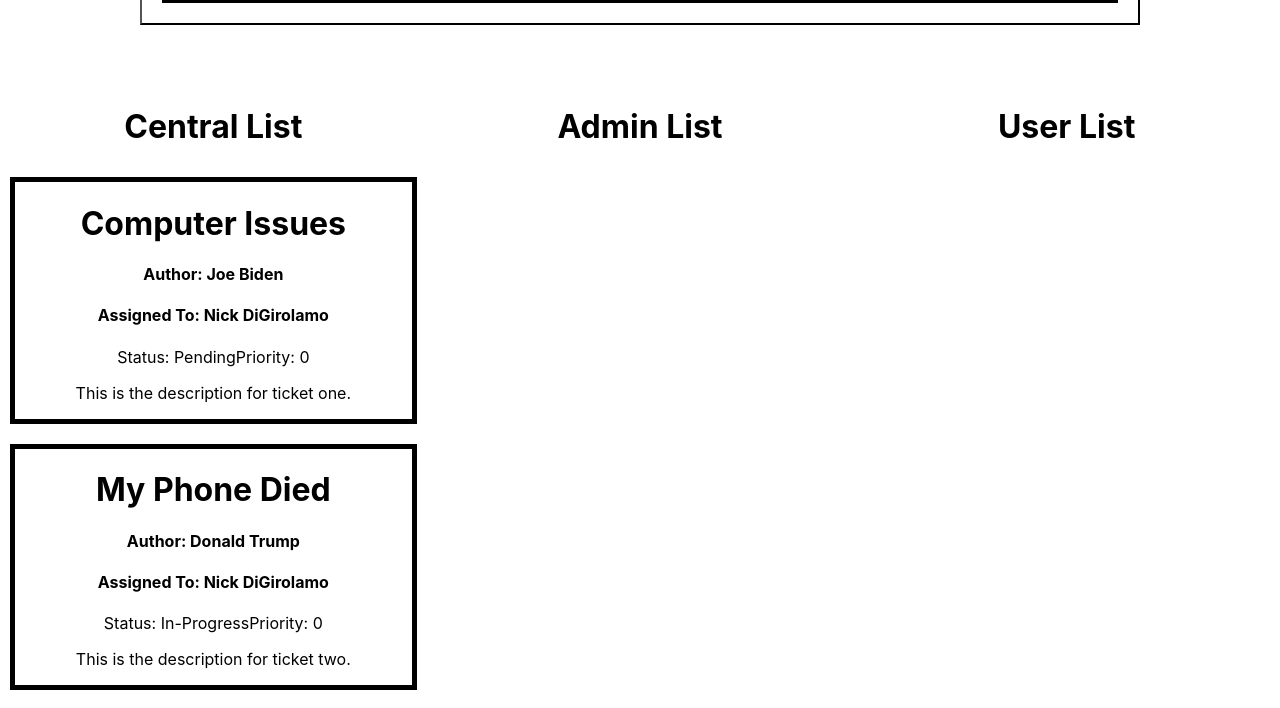
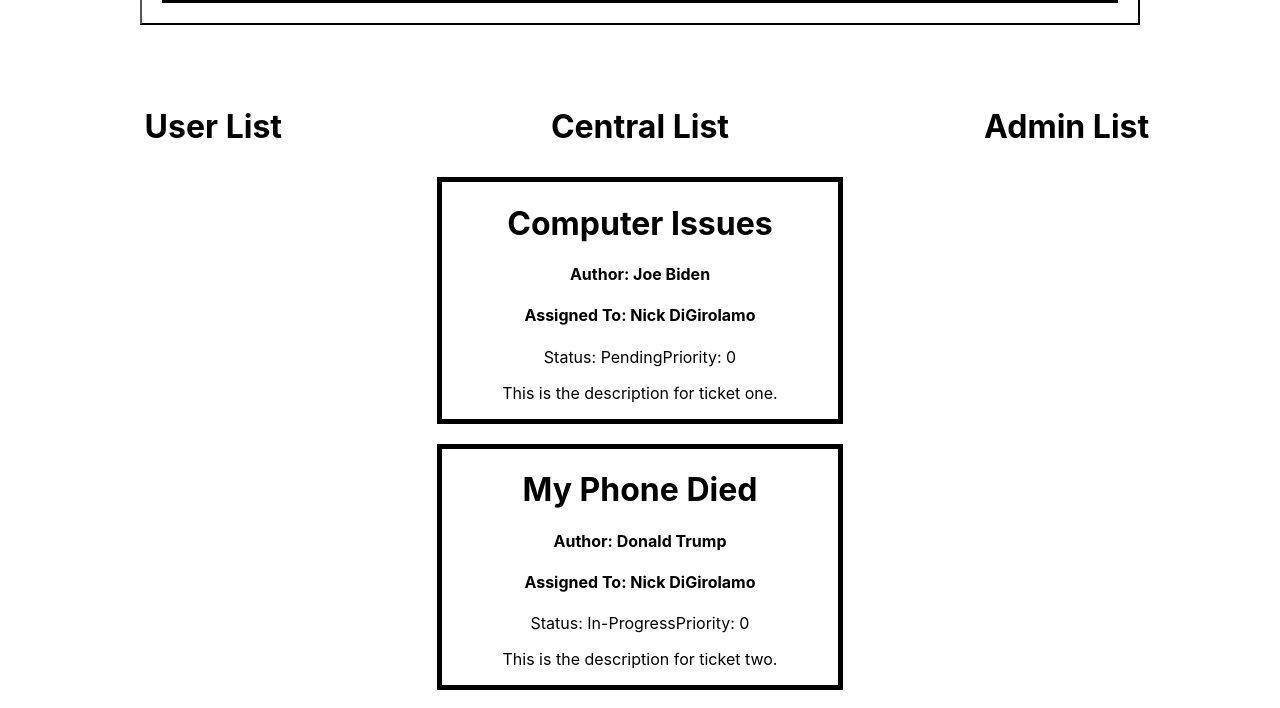
Before and after one commit to galennare/cursed-itsm-board, a React (Create React App) app: page / in a window 1280 px wide. Shown: the part 1040-1748 px from the top of the page. Built offline with nearby package versions, Linux system fonts and the light colour scheme.

Commit message:
added TODO

```diff
--- a/src/App.tsx
+++ b/src/App.tsx
@@ -104,6 +104,16 @@ function App() {
                         className="column"
                         style={{ width: "33.33%", display: "table-cell" }}
                     >
+                        <h1>User List</h1>
+                        <TicketList
+                            ticket_hooks={ticketDB.getUserList(userRole)}
+                            list_type={UserRole.User}
+                        ></TicketList>
+                    </div>
+                    <div
+                        className="column"
+                        style={{ width: "33.33%", display: "table-cell" }}
+                    >
                         <h1>Central List</h1>
                         <TicketList
                             ticket_hooks={ticketDB.getCentralList()}
@@ -121,17 +131,6 @@ function App() {
                             list_type={UserRole.Admin}
                         ></TicketList>
                     </div>
-
-                    <div
-                        className="column"
-                        style={{ width: "33.33%", display: "table-cell" }}
-                    >
-                        <h1>User List</h1>
-                        <TicketList
-                            ticket_hooks={ticketDB.getUserList(userRole)}
-                            list_type={UserRole.User}
-                        ></TicketList>
-                    </div>
                 </div>
             </DndProvider>
         </div>
--- a/src/components/AdminList.tsx
+++ b/src/components/AdminList.tsx
@@ -60,6 +60,7 @@ export function AdminList(): JSX.Element {
         setList(modifiedList);
     }
     */
+    // TODO
 
     const newTicket: Ticket = {
         id: 1,
```
